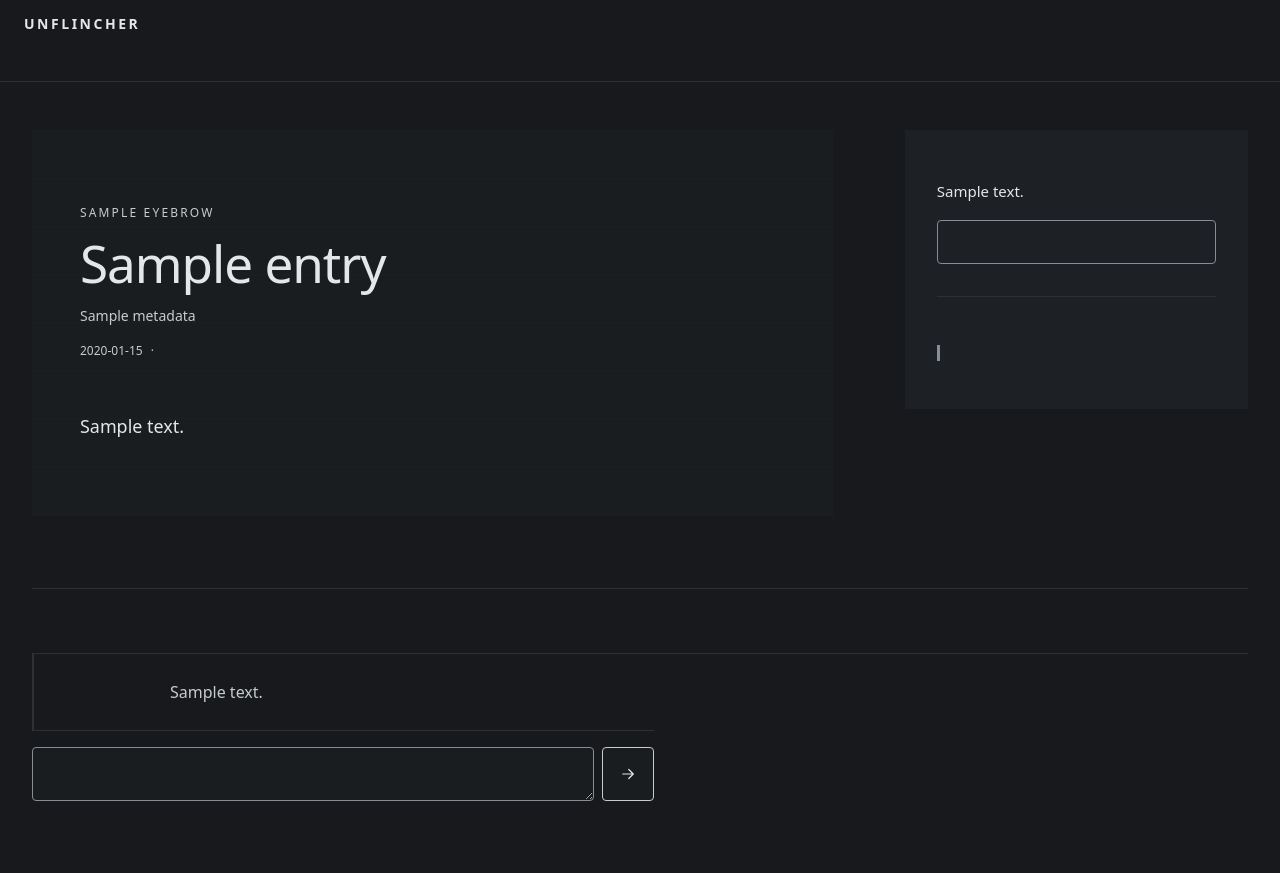
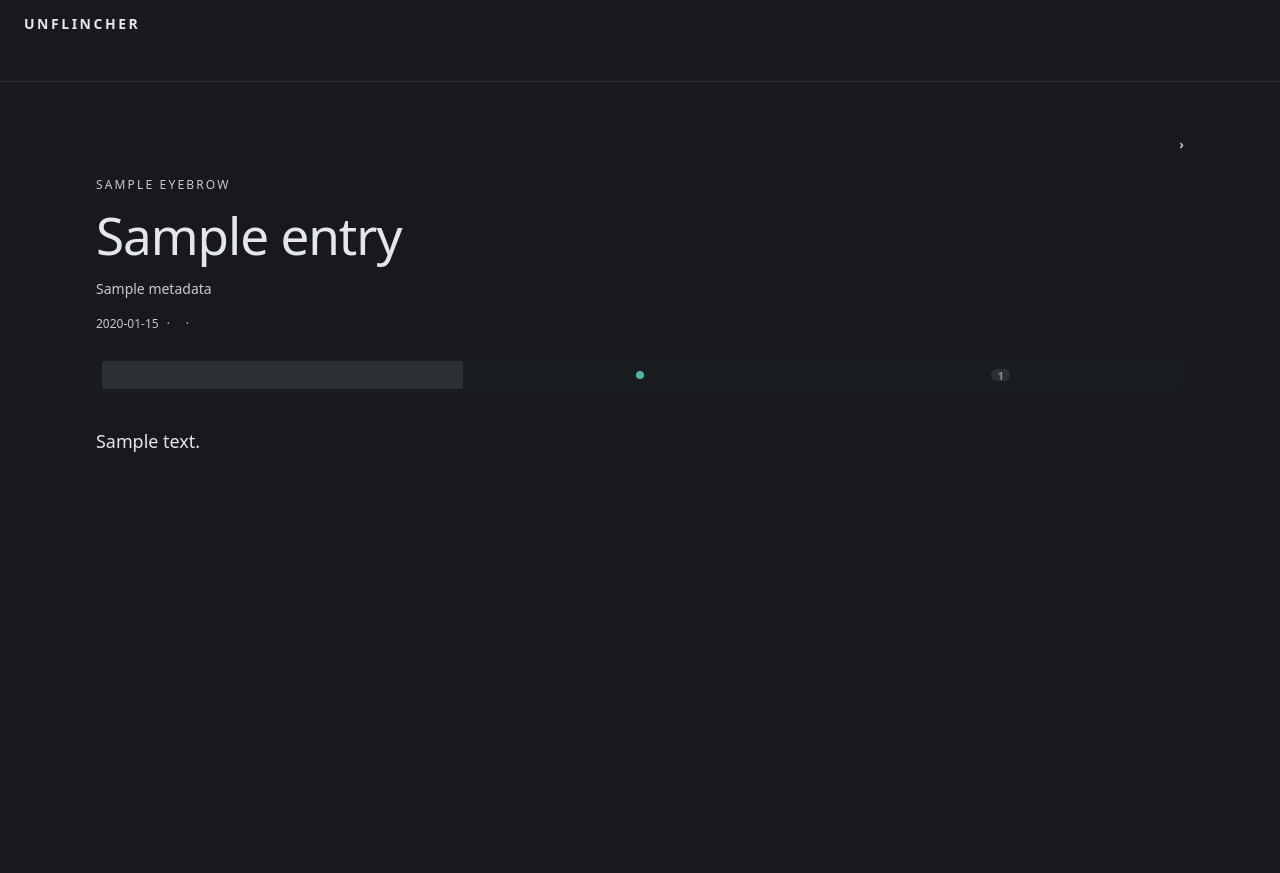
Before and after one commit to sinmentis/unflincher, a Python web app: template src/unflincher/templates/entry_detail.html in a window 1280 px wide. After the commit the page ends 452 px from the top, so only its background shows below. Run offline with Jinja, Linux system fonts and the light colour scheme; the template is opened without the code that fills it: most values are stand-ins (such as "Sample title", 1, 10 or a date in 2020).

Commit message:
feat: redesign Entry Detail with segmented tabs and prev/next nav
Replace the old side-by-side body/reflection/conversation layout with
an Apple HIG-style segmented control (Body/Reflection/Conversation),
matching the reading-column width standard already applied to
Report/Chat/Workshop. Adds word count, prev/next entry navigation,
and real timestamps on chat messages.

- entry.js: segmented control click/keyboard handling, thumb
  positioning resnapped on window resize (previously computed once
  at load, went stale on resize).
- pages.css: restore grid+gap spacing for the reflection panel's
  stacked states, lost when the old .commentary-panel class was
  replaced by the shared .entry-panel class.
- db.py: get_adjacent_entries() for prev/next lookup.

Co-authored-by: Copilot <223556219+Copilot@users.noreply.github.com>
Copilot-Session: 46d9d257-1216-49ce-8ae2-03babc9d317b

```diff
--- a/src/unflincher/static/css/components.css
+++ b/src/unflincher/static/css/components.css
@@ -198,7 +198,7 @@ input:focus-visible, textarea:focus-visible, select:focus-visible { border-color
 @media (pointer: coarse) {
   .brand-lockup, .topbar-mobile-back,
   .session-link, .session-action,
-  .entry-margin-index a, .report-version-index a, .report-toc a,
+  .entry-adjacent-link, .report-version-index a, .report-toc a,
   button, input, select, textarea, summary {
     min-height: 2.75rem;
   }
--- a/src/unflincher/static/css/pages.css
+++ b/src/unflincher/static/css/pages.css
@@ -5,39 +5,23 @@
   to { opacity: 1; transform: translateY(0); }
 }
 
-/* Entry detail: Balanced Graphite reading reference (Task 4). Diary is the primary reading plane;
-   the commentary rail is secondary; the follow-up thread is last in the DOM and in the mobile
-   single-column flow. Unscoped like its .report-layout sibling so the responsive collapse wins. */
+/* Entry detail: Apple HIG-inspired reading reference (Task 4b). A single capped-width column
+   (shared --reading-max standard, matching Report/Chat/Workshop) holds the title, metadata, and a
+   three-way segmented control (Body / Reflection / Conversation) that swaps panels in place --
+   no sidebar rail, no separate mobile tab strip, because the segmented control already works
+   identically at every width. */
 .entry-layout {
-  display: grid;
-  grid-template-columns: minmax(0, 7fr) minmax(18rem, 3fr);
-  gap: var(--space-8);
-  align-items: start;
+  display: block;
 }
 
-/* Primary reading plane. The 48px baseline texture is a faint decorative ::before painted above
-   the plane and below the text; it is removed at narrow width and in forced colours. */
 .entry-record {
-  position: relative;
-  isolation: isolate;
-  min-width: 0;
-  padding: var(--space-8) var(--space-7);
-  background-color: var(--entry-plane);
-}
-.entry-record::before {
-  content: "";
-  position: absolute;
-  inset: 0;
-  z-index: -1;
-  pointer-events: none;
-  opacity: 0.1;
-  background-image: repeating-linear-gradient(
-    to bottom, var(--rule) 0, var(--rule) 1px, transparent 1px, transparent 48px);
+  width: min(100%, var(--reading-max));
+  margin-inline: auto;
 }
 .entry-record .page-heading { margin-bottom: var(--space-3); padding-bottom: 0; border-bottom: 0; }
-.entry-record .page-heading h1 { max-width: 20ch; font-size: clamp(1.875rem, 4vw, 3.25rem); font-weight: 500; line-height: 1.12; letter-spacing: -0.02em; }
-.record-metadata { display: flex; flex-wrap: wrap; gap: var(--space-2); margin: 0 0 var(--space-7); color: var(--prose); font-size: 0.75rem; }
-.diary-prose, .analysis-prose { max-width: var(--reading-max); font-size: clamp(1.0625rem, 1.4vw, 1.1875rem); line-height: 1.95; text-wrap: pretty; }
+.entry-record .page-heading h1 { font-size: clamp(1.875rem, 4vw, 3.25rem); font-weight: 500; line-height: 1.12; letter-spacing: -0.02em; }
+.record-metadata { display: flex; flex-wrap: wrap; gap: var(--space-2); margin: 0 0 var(--space-5); color: var(--prose); font-size: 0.75rem; }
+.diary-prose, .analysis-prose { font-size: clamp(1.0625rem, 1.4vw, 1.1875rem); line-height: 1.95; text-wrap: pretty; }
 .diary-prose > :first-child, .analysis-prose > :first-child { margin-top: 0; }
 .diary-prose > :last-child, .analysis-prose > :last-child { margin-bottom: 0; }
 .diary-prose p, .analysis-prose p { margin: 0 0 1.25em; }
@@ -46,35 +30,67 @@
 .diary-prose a, .analysis-prose a { color: var(--text); text-decoration-color: var(--muted); text-underline-offset: 0.2em; }
 .diary-prose img, .analysis-prose img { display: block; margin: 2rem 0; border: 1px solid var(--rule); }
 .diary-prose :is(h2, h3, h4), .analysis-prose :is(h2, h3, h4) { margin: 2em 0 0.6em; line-height: 1.1; }
-.entry-margin-index { align-self: start; }
-.entry-margin-index nav { display: grid; margin: 0; padding: 0; list-style: none; }
-.entry-margin-index a { display: block; padding: var(--space-2) 0; color: var(--prose); font-size: 0.75rem; text-decoration: none; }
-.entry-margin-index a:hover { color: var(--text); }
-.entry-margin-index a.is-active, .entry-margin-index a[aria-current="true"] { color: var(--text); border-left: 3px solid var(--muted); padding-left: var(--space-2); }
 
-/* Mobile-only sticky section tab strip (Structured Studio); shares its jump links and
-   IntersectionObserver-driven active state with .entry-margin-index (see entry_toc_links.html
-   and entry.js) but stays hidden at desktop width, where the margin index alone covers jumping. */
-.entry-mobile-tabs { display: none; }
+/* Adjacent-entry navigation: quiet text links, not buttons -- these are real page navigations to
+   a different URL, so they stay <a> elements (work without JS, keep normal link semantics). */
+.entry-adjacent-nav { display: flex; justify-content: space-between; gap: var(--space-4); margin-bottom: var(--space-4); }
+.entry-adjacent-link { display: inline-flex; align-items: center; gap: 0.3rem; padding: var(--space-2) 0; color: var(--prose); font: 600 0.8rem/1 var(--font-ui); text-decoration: none; }
+.entry-adjacent-link:hover { color: var(--text); }
+.entry-adjacent-link--next { margin-left: auto; }
 
-/* Commentary rail (secondary). Children -- the commentary panel and the quiet index -- are
-   separated by rules, never nested as cards. */
-.entry-commentary-rail { min-width: 0; padding: var(--space-6); background-color: var(--commentary-plane); }
-.entry-commentary-rail > * + * { margin-top: var(--space-6); padding-top: var(--space-6); border-top: 1px solid var(--rule); }
-.commentary-panel { display: grid; gap: var(--space-4); }
-.commentary-panel .analysis-prose { max-width: none; font-size: 0.9375rem; line-height: 1.75; }
-.rail-heading { margin: 0; color: var(--prose); font-size: 0.6875rem; letter-spacing: 0.08em; text-transform: uppercase; }
+/* Segmented control -- one of several equally-weighted, mutually exclusive views. A filled
+   track, a sliding thumb, equal-width segments. Flat throughout (see components.css) -- the
+   thumb reads via a plain lightness step against the track instead of a dropped shadow. */
+.entry-segmented {
+  position: relative;
+  display: flex;
+  padding: 3px;
+  margin-bottom: var(--space-6);
+  background: var(--soft-surface);
+  border-radius: var(--radius-sm);
+}
+.entry-segmented-thumb {
+  position: absolute;
+  top: 3px;
+  bottom: 3px;
+  left: 3px;
+  border-radius: calc(var(--radius-sm) - 2px);
+  background: var(--rule);
+  transition: transform var(--transition-fast), width var(--transition-fast);
+  will-change: transform;
+}
+.entry-segmented-tab {
+  position: relative;
+  z-index: 1;
+  display: flex;
+  flex: 1;
+  align-items: center;
+  justify-content: center;
+  gap: 0.4rem;
+  padding: 0.5rem 0.65rem;
+  border: 0;
+  border-radius: calc(var(--radius-sm) - 2px);
+  background: transparent;
+  color: var(--label);
+  font: 600 0.8rem/1 var(--font-ui);
+  cursor: pointer;
+  transition: color var(--transition-fast), transform var(--transition-fast);
+}
+.entry-segmented-tab:active { transform: scale(0.96); }
+.entry-segmented-tab[aria-selected="true"] { color: var(--text); }
+.entry-segmented-badge { padding: 0.02rem 0.4rem; border-radius: var(--radius-pill); background: var(--rule); color: var(--label); font-size: 0.7rem; font-variant-numeric: tabular-nums; }
+.entry-segmented-tab[aria-selected="true"] .entry-segmented-badge { color: var(--accent-teal-text); }
 
-/* Follow-up thread (last). Full width beneath both planes, separated by a rule; never sticky. */
-.entry-follow-up { grid-column: 1 / -1; min-width: 0; padding-top: var(--space-7); border-top: 1px solid var(--rule); }
-.follow-up-heading { margin: 0; color: var(--prose); font-size: 0.6875rem; letter-spacing: 0.08em; text-transform: uppercase; }
-.entry-follow-up .conversation-thread { padding-top: var(--space-4); }
-.entry-follow-up .conversation-composer { max-width: var(--reading-max); }
+/* Panels cross-fade with a slight rise via the shared page-enter keyframe (pages.css top); an
+   inactive panel is [hidden] (base.css already forces display:none !important on it). */
+.entry-panel.is-active { animation: page-enter var(--duration-default) ease-out both; }
+.entry-panel .conversation-thread { padding-top: var(--space-4); }
+/* The Reflection panel stacks several independent states (perspective indicator, body/empty
+   notice, failure notice, generate/retry button) as direct children -- grid+gap keeps them
+   evenly spaced instead of flush against each other (each individually carries its own
+   border-left, so with no gap two adjacent states visually fuse into one long rule). */
+#commentary-section { display: grid; gap: var(--space-4); }
 
-/* The decorative baseline texture is purely cosmetic; drop it where system colours are enforced. */
-@media (forced-colors: active) {
-  .entry-record::before { display: none; }
-}
 
 /* General chat: session ledger + conversation workspace (Task 5). The shared conversation row,
    session row, and composer chrome live in components.css; this page only sets the two-column
@@ -191,6 +207,7 @@
 .report-stat-label { color: var(--prose); font-size: var(--text-xs); letter-spacing: 0.04em; text-transform: uppercase; }
 .report-rail { min-width: 0; padding: var(--space-6); background-color: var(--commentary-plane); position: sticky; top: calc(var(--bar-height) + var(--space-6)); align-self: start; }
 .report-rail > * + * { margin-top: var(--space-6); padding-top: var(--space-6); border-top: 1px solid var(--rule); }
+.rail-heading { margin: 0; color: var(--prose); font-size: 0.6875rem; letter-spacing: 0.08em; text-transform: uppercase; }
 .report-rail .rail-heading { margin-bottom: var(--space-3); }
 .report-density-list { margin: 0; padding: 0; list-style: none; }
 .report-density-row { display: grid; grid-template-columns: 3rem 1fr 2rem; align-items: center; gap: var(--space-2); padding: var(--space-2) 0; color: var(--prose); font-size: 0.6875rem; font-variant-numeric: tabular-nums; }
--- a/src/unflincher/static/css/tokens.css
+++ b/src/unflincher/static/css/tokens.css
@@ -36,7 +36,7 @@
   --leading-tight: 1.2;
   --leading-body: 1.75;
   --content-max: 80rem;
-  --reading-max: 68ch;
+  --reading-max: 68rem;
   --measure: var(--reading-max);
   --bar-height: 5.1rem;
 
--- a/src/unflincher/static/js/entry.js
+++ b/src/unflincher/static/js/entry.js
@@ -49,25 +49,59 @@ function initEntryPage(doc = document) {
     });
   }
 
-  // Two containers share the same jump links: the desktop margin index and the mobile sticky
-  // tab strip (only one is ever visible at a given width -- see pages.css). Both stay in sync
-  // off the same observer so whichever one is showing already reflects the active section.
-  const tocs = Array.from(doc.querySelectorAll(".entry-margin-index, .entry-mobile-tabs"));
-  if (tocs.length && "IntersectionObserver" in window) {
-    const sections = ["diary-text", "ai-commentary", "chat-section"]
-      .map((id) => doc.getElementById(id))
-      .filter(Boolean);
-    const observer = new IntersectionObserver((entries) => {
-      for (const entry of entries) {
-        if (!entry.isIntersecting) continue;
-        tocs.forEach((toc) => {
-          toc.querySelectorAll("[data-jump]").forEach((link) => {
-            link.classList.toggle("is-active", link.hash === `#${entry.target.id}`);
-          });
-        });
-      }
-    }, {rootMargin: "-35% 0px -55% 0px"});
-    sections.forEach((section) => observer.observe(section));
+  // Segmented control (Body / Reflection / Conversation): a real ARIA tablist with roving
+  // tabindex. Each tab shows exactly one panel -- replaces the former single long-scroll layout
+  // and its IntersectionObserver-driven jump links, so switching sections is instant instead of
+  // a scroll position guess.
+  const tabs = Array.from(doc.querySelectorAll(".entry-segmented-tab"));
+  const thumb = doc.querySelector(".entry-segmented-thumb");
+  if (tabs.length && thumb) {
+    const panelFor = (tab) => doc.getElementById(tab.getAttribute("aria-controls"));
+
+    const positionThumb = (tab) => {
+      thumb.style.width = `${tab.offsetWidth}px`;
+      thumb.style.transform = `translateX(${tab.offsetLeft}px)`;
+    };
+
+    const activate = (tab, {focus = false} = {}) => {
+      tabs.forEach((other) => {
+        const isActive = other === tab;
+        other.setAttribute("aria-selected", String(isActive));
+        other.tabIndex = isActive ? 0 : -1;
+        const panel = panelFor(other);
+        if (panel) panel.hidden = !isActive;
+        panel?.classList.toggle("is-active", isActive);
+      });
+      positionThumb(tab);
+      if (focus) tab.focus();
+    };
+
+    tabs.forEach((tab, index) => {
+      tab.tabIndex = tab.getAttribute("aria-selected") === "true" ? 0 : -1;
+      tab.addEventListener("click", () => activate(tab));
+      tab.addEventListener("keydown", (event) => {
+        let target = null;
+        if (event.key === "ArrowRight") target = tabs[(index + 1) % tabs.length];
+        else if (event.key === "ArrowLeft") target = tabs[(index - 1 + tabs.length) % tabs.length];
+        else if (event.key === "Home") target = tabs[0];
+        else if (event.key === "End") target = tabs[tabs.length - 1];
+        if (!target) return;
+        event.preventDefault();
+        activate(target, {focus: true});
+      });
+    });
+
+    if (typeof window !== "undefined" && "requestAnimationFrame" in window) {
+      const repositionActiveThumb = () => {
+        const selected = tabs.find((tab) => tab.getAttribute("aria-selected") === "true") || tabs[0];
+        positionThumb(selected);
+      };
+      window.requestAnimationFrame(repositionActiveThumb);
+      // Each tab's width/offset is layout-dependent (equal thirds of the row), so a window
+      // resize (or rotation) without a click must resnap the thumb -- otherwise it's left at a
+      // stale pixel position from before the resize.
+      window.addEventListener("resize", () => window.requestAnimationFrame(repositionActiveThumb));
+    }
   }
 }
 
--- a/src/unflincher/static/js/report.js
+++ b/src/unflincher/static/js/report.js
@@ -36,8 +36,7 @@ function initReportPage(doc = document) {
   });
 
   // Mobile-only sticky tab strip (hidden at desktop, see pages.css): "Report" and "History" stay
-  // in sync with whichever stacked section is in view, same IntersectionObserver pattern as
-  // entry.js's Body/Reflection/Conversation tabs.
+  // in sync with whichever stacked section is in view via IntersectionObserver-driven scroll-spy.
   const tabs = doc.querySelector(".report-mobile-tabs");
   if (tabs && "IntersectionObserver" in window) {
     const sections = ["report-document", "report-history"]
--- a/src/unflincher/templates/entry_detail.html
+++ b/src/unflincher/templates/entry_detail.html
@@ -2,10 +2,22 @@
 {% block title %}{{ entry.title }}{% endblock %}
 {% block content %}
 <div class="entry-layout" data-role="primary-task" data-entry-source="{{ entry.source }}">
-  <nav class="entry-mobile-tabs" aria-label="{{ t('entry.toc_aria') }}">
-    {% include "partials/entry_toc_links.html" %}
+  <article class="entry-record">
+    {% if prev_entry or next_entry %}
+    <nav class="entry-adjacent-nav" aria-label="{{ t('entry.adjacent_nav_aria') }}">
+      {% if prev_entry %}
+      <a class="entry-adjacent-link" href="/entry/{{ prev_entry.id }}" title="{{ prev_entry.title }}">
+        <span aria-hidden="true">&lsaquo;</span> {{ t("entry.prev_entry_button") }}
+      </a>
+      {% endif %}
+      {% if next_entry %}
+      <a class="entry-adjacent-link entry-adjacent-link--next" href="/entry/{{ next_entry.id }}" title="{{ next_entry.title }}">
+        {{ t("entry.next_entry_button") }} <span aria-hidden="true">&rsaquo;</span>
+      </a>
+      {% endif %}
     </nav>
-  <article class="entry-record">
+    {% endif %}
+
     {% with heading=entry.title %}
       {% include "partials/page_heading.html" %}
     {% endwith %}
@@ -13,14 +25,32 @@
       <time datetime="{{ entry.entry_date[:10] }}">{{ entry.entry_date[:10] }}</time>
       <span aria-hidden="true">·</span>
       <span>{{ t("entry.source." ~ entry.source) }}</span>
+      <span aria-hidden="true">·</span>
+      <span>{{ t("entry.word_count_label", count=word_count) }}</span>
     </p>
+
+    <div class="entry-segmented" role="tablist" aria-label="{{ t('entry.segmented_aria') }}">
+      <div class="entry-segmented-thumb" aria-hidden="true"></div>
+      <button class="entry-segmented-tab" role="tab" aria-selected="true" aria-controls="panel-body"
+              id="tab-body" type="button">{{ t("entry.toc_body") }}</button>
+      <button class="entry-segmented-tab" role="tab" aria-selected="false" aria-controls="commentary-section"
+              id="tab-reflection" type="button">
+        {{ t("entry.tab_reflection") }}
+        {% if commentary_html %}<span class="status-mark" data-status="done"><span class="status-glyph" aria-hidden="true"></span></span>{% endif %}
+      </button>
+      <button class="entry-segmented-tab" role="tab" aria-selected="false" aria-controls="chat-section"
+              id="tab-conversation" type="button">
+        {{ t("entry.toc_chat") }}
+        {% if chat_history %}<span class="entry-segmented-badge">{{ chat_history | length }}</span>{% endif %}
+      </button>
+    </div>
+
+    <div class="entry-panel is-active" id="panel-body" role="tabpanel" aria-labelledby="tab-body">
       <div class="diary-prose" id="diary-text" data-role="entry-body">{{ entry.content_html | safe }}</div>
-  </article>
+    </div>
 
-  <aside class="entry-commentary-rail">
-    <section class="commentary-panel" id="commentary-section" data-role="ai-commentary"
-             aria-labelledby="commentary-heading">
-      <h2 class="rail-heading" id="commentary-heading">{{ t("entry.toc_commentary") }}</h2>
+    <section class="entry-panel" id="commentary-section" data-role="ai-commentary" role="tabpanel"
+             aria-labelledby="tab-reflection" hidden>
       {% if commentary_perspective_name %}
         {% with label=t("perspective.historical_label", name=commentary_perspective_name) %}
           {% include "partials/perspective_indicator.html" %}
@@ -49,16 +79,15 @@
       {% endif %}
     </section>
 
-    {% include "partials/entry_margin_index.html" %}
-  </aside>
-
-  <section class="entry-follow-up" id="chat-section" data-role="follow-up"
-           aria-labelledby="inquiry-heading">
-    <h2 class="follow-up-heading" id="inquiry-heading">{{ t("entry.toc_chat") }}</h2>
+    <section class="entry-panel" id="chat-section" data-role="follow-up" role="tabpanel"
+             aria-labelledby="tab-conversation" hidden>
       <div id="chat-thread" class="conversation-thread">
         {% for msg in chat_history %}
         <article class="conversation-message {{ 'is-user' if msg.role == 'user' else 'is-assistant' }}">
-        <div class="message-stamp">{{ t("common.me") if msg.role == "user" else t("common.mentor") }}</div>
+          <div class="message-stamp">
+            <span>{{ t("common.me") if msg.role == "user" else t("common.mentor") }}</span>
+            <time datetime="{{ msg.created_at }}">{{ msg.created_at[11:16] }}</time>
+          </div>
           <div class="message-copy">{% if msg.content_html %}{{ msg.content_html | safe }}{% else %}{{ msg.content }}{% endif %}</div>
         </article>
         {% endfor %}
@@ -71,6 +100,7 @@
         {% include "partials/conversation_composer.html" %}
       {% endwith %}
     </section>
+  </article>
 </div>
 {% endblock %}
 {% block scripts %}<script src="/static/js/entry.js" defer></script>{% endblock %}
--- a/src/unflincher/templates/partials/entry_margin_index.html
+++ /dev/null
@@ -1,5 +0,0 @@
-<aside class="entry-margin-index">
-  <nav aria-label="{{ t('entry.toc_aria') }}">
-    {% include "partials/entry_toc_links.html" %}
-  </nav>
-</aside>
--- a/src/unflincher/templates/partials/entry_toc_links.html
+++ /dev/null
@@ -1,8 +0,0 @@
-{# entry_toc_links.html: the Body / Entry Reflection / Conversation jump links shared by the
-   desktop margin index (entry_margin_index.html) and the mobile sticky tab strip
-   (entry_detail.html's .entry-mobile-tabs) -- same three targets, same static default, so
-   entry.js's single IntersectionObserver keeps every copy in sync. Needs commentary_html and t()
-   from the calling template's context. #}
-<a data-jump href="#diary-text" class="is-active">{{ t("entry.toc_body") }}</a>
-{% if commentary_html %}<a data-jump href="#ai-commentary">{{ t("entry.toc_commentary") }}</a>{% endif %}
-<a data-jump href="#chat-section">{{ t("entry.toc_chat") }}</a>
```
Also changed, not shown: other parts of src/unflincher/static/css/pages.css (+4 -31 lines), src/unflincher/db.py (+21 -0 lines), src/unflincher/i18n.py (+54 -0 lines), src/unflincher/routes/entry.py (+9 -1 lines), tests/test_i18n_templates_page1.py (+1 -1 lines), tests/test_routes_entry.py (+87 -11 lines), tests/test_static_page_js.py (+154 -0 lines), tests/test_ui_contracts.py (+12 -4 lines). Lines whose indentation alone changed are shown as unchanged.
